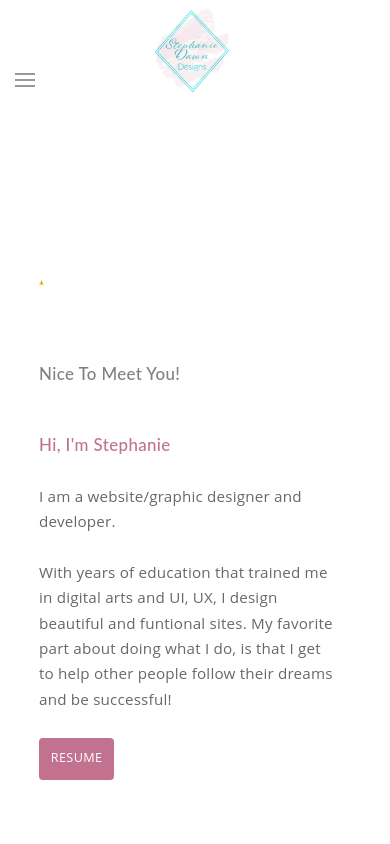
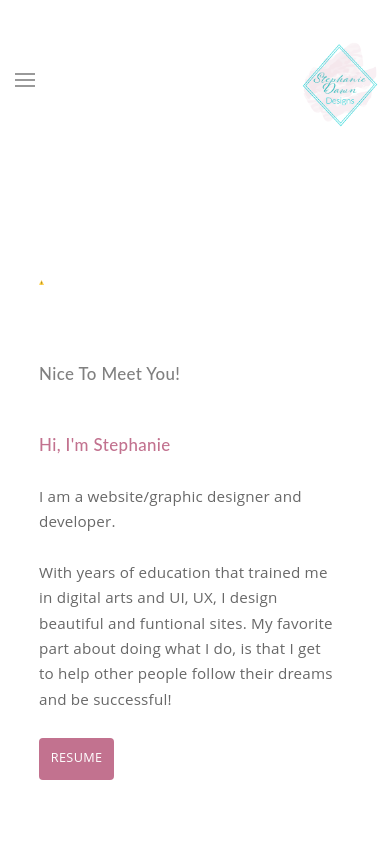
Before and after one commit to stephaniecadd/stephaniecadd.github.io, a plain HTML site: page about.html in a window 390 px wide. Shown: the top 844 px of the page. Drawn offline with nearby package versions, Linux system fonts and the light colour scheme; no server answers.

Commit message:
Logo Position

```diff
--- a/about.html
+++ b/about.html
@@ -45,8 +45,8 @@
                 .logo {
                     position: absolute;
                     height: 10vh;
-                    top: 1vh;;
-                    right:40vw;
+                    top: 5vh;;
+                    right:2vw;
                 }
                 .socials {
                     text-align: center;
```
Also changed, not shown: index.html (+2 -2 lines), services.html (+2 -2 lines).
